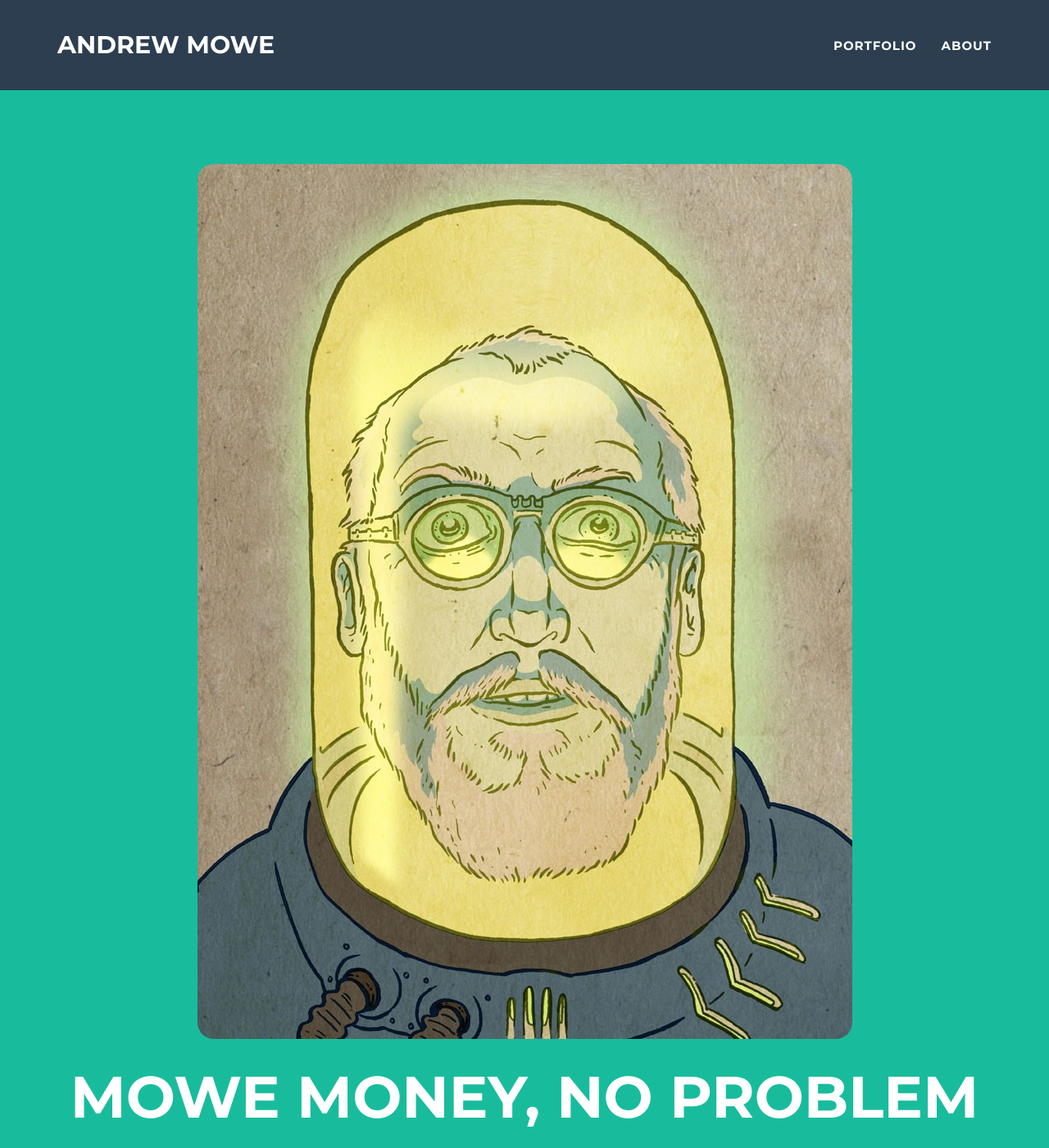
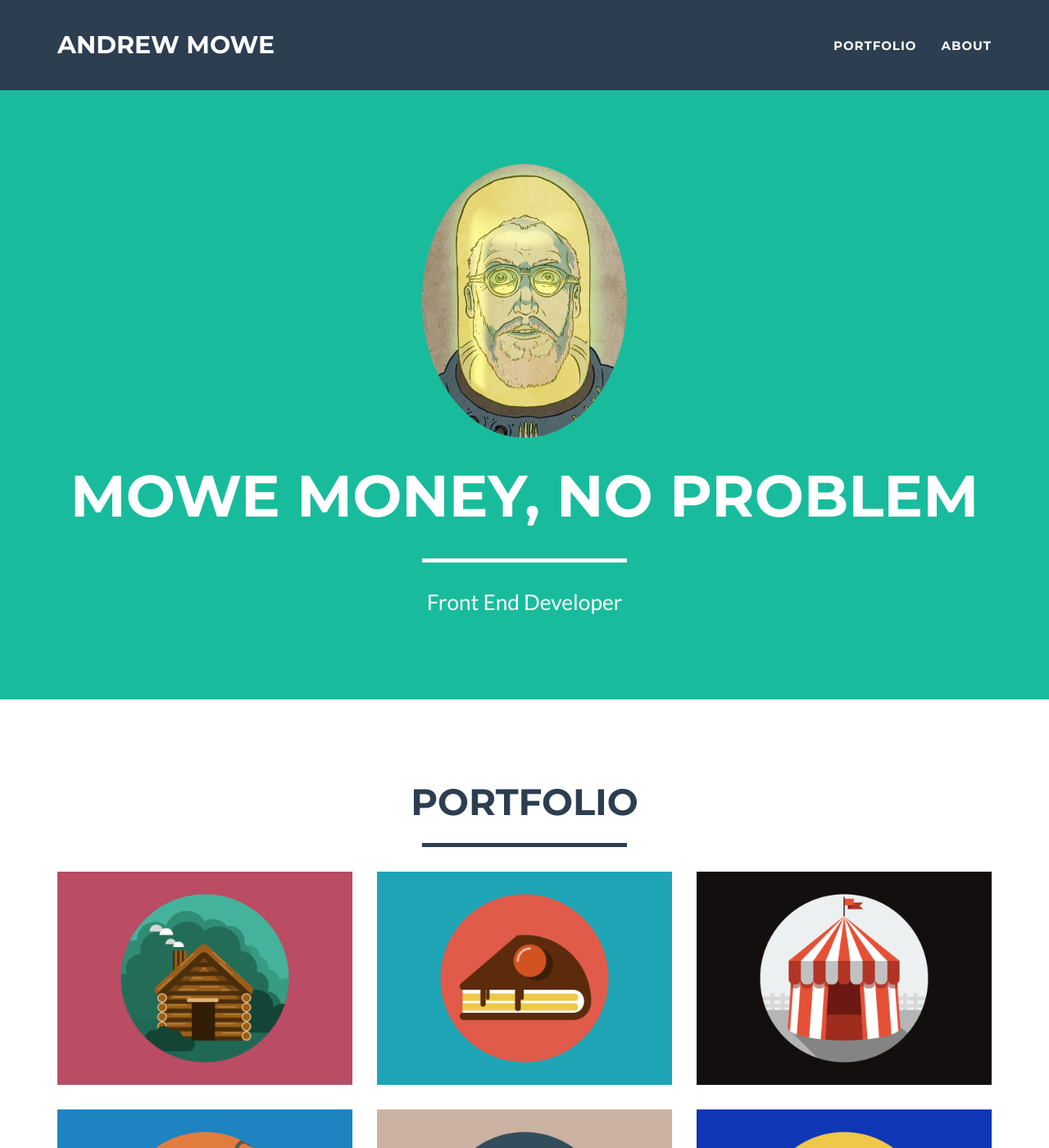
Before and after one commit to andrewmowe/andrewmowe.github.io, a Jekyll site: the page built from index.html, in a window 1280 px wide and 1400 px high. Shown: the whole window at 82% size. Built offline with Jekyll 4.4.1, drawn with Linux system fonts in a browser that asks for light colours.

Commit message:
add object-fit to profile img

```diff
--- a/_includes/css/main.css
+++ b/_includes/css/main.css
@@ -90,10 +90,11 @@ header .container {
     padding-bottom: 50px;
 }
 
-header img {
+header .img-responsive {
     display: block;
     margin: 0 auto 20px;
-    border-radius: 20px;
+    border-radius: 50%;
+    object-fit: cover;
 }
 
 header .intro-text .name {
--- a/_includes/header.html
+++ b/_includes/header.html
@@ -3,7 +3,7 @@
         <div class="container">
             <div class="row">
                 <div class="col-lg-12">
-                    <img class="img-responsive" src="img/avatar.jpg" alt="">
+                    <img class="img-responsive" width="250" height="250" src="img/avatar.jpg" alt="">
                     <div class="intro-text">
                         <span class="name">Mowe Money, No Problem</span>
                         <hr class="star-light">
```
